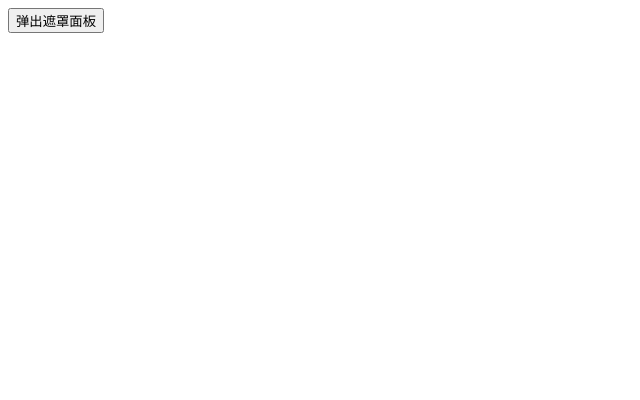
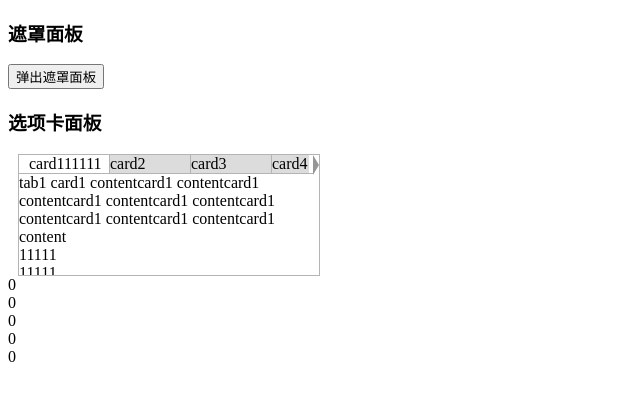
Before and after one commit to gaomin-github/my-pj6, a JavaScript app: page /panelDemo in a window 1280 px wide. Shown: the top 400 px of the page, without its empty margins (0-640 px from the left). Built offline with nearby package versions, Linux system fonts and the light colour scheme; the HTML template or start-up script is replaced by a standard one.

Commit message:
add tabpanel component
增加选项卡面板组件

```diff
--- a/package.json
+++ b/package.json
@@ -19,7 +19,9 @@
     "style-loader": "^0.23.1",
     "ts-loader": "^5.3.3",
     "typescript": "^3.3.1",
+    "vue-class-component": "^7.0.1",
     "vue-loader": "^15.6.2",
+    "vue-property-decorator": "^7.3.0",
     "vue-router": "^3.0.2",
     "vue-template-compiler": "^2.5.17",
     "webpack": "^4.29.0",
--- a/src/app.vue
+++ b/src/app.vue
@@ -14,7 +14,6 @@ export default({
 })
 </script>
 <style lang="scss">
-
 ul,li,ol{
     list-style: none;
     text-decoration: none;
--- /dev/null
+++ b/src/components/panel/TabItem.vue
@@ -0,0 +1,51 @@
+<template>
+    <section class="container">
+        <section class="tab_title" :class="activeIndex==tabIndex?'tab_title-active':'tab_title-inactive'" @click="activeCurMenu">
+            <slot name="tab_title"></slot>
+        </section>
+        <section class="tab_content" v-if="activeIndex==tabIndex">
+            <slot name="tab_content"></slot>
+        </section>
+    </section>
+</template>
+<script lang="ts">
+    import {Vue,Component,Prop} from 'vue-property-decorator';
+    @Component
+    export default class CardItem extends Vue{
+        @Prop() tabIndex!:string
+        get activeIndex(){
+            let obj:any=this.$parent
+            return obj.activeIndex
+        }
+        activeCurMenu(){
+            let obj:any=this.$parent
+            obj.handleClickItem(this.tabIndex)
+        }
+    }
+</script>
+<style lang="scss" scoped>
+.container{
+    position: static;
+    display: inline-block;
+    padding:0;
+    border:none;
+}
+.tab_title{
+    display: inline-block;
+    min-width:80px;
+    cursor: pointer;
+}
+.tab_title-inactive{
+    background-color: rgb(220,220,220);
+}
+.tab_title-active{
+    background-color: rgb(255,255,255);
+}
+.tab_content{
+    left:0px;
+    margin:0px;
+    right:10px;
+    width:100%;
+    position: absolute;
+}
+</style>
--- /dev/null
+++ b/src/components/panel/TabPanel.vue
@@ -0,0 +1,110 @@
+<template>
+    <section class="container">
+        <section class="pre_bar" @click="moveBar('right')" v-if="showLeftBar">
+        </section>
+        <section class="tab_container" ref="tabs">
+            <section class="tab_item" v-for="key in tabNum">
+                <slot :name="'tab'+key"></slot>
+            </section>
+        </section>
+        <section class="next_bar" @click="moveBar('left')" v-if="showRightBar">
+        </section>
+    </section>
+</template>
+<script lang="ts">
+    import {Vue,Component,Prop} from 'vue-property-decorator';
+    @Component
+    export default class TabPanel extends Vue{
+        activeIndex='tab1'
+        leftNum=0
+        showLeftBar=false
+        showRightBar=false
+        @Prop() tabNum!:number
+//        激活选中菜单
+        handleClickItem(param:string){
+            this.activeIndex=param
+        }
+        mounted(){
+            this.handleBarShow()
+
+        }
+//        控制滑动块显示
+        handleBarShow(){
+            let tabs:any=this.$refs['tabs']
+            let tabScrollLeft=tabs.scrollLeft
+            let tabClientWidth=tabs.clientWidth
+            let tabScrollWidth=tabs.scrollWidth
+            this.showLeftBar=tabScrollLeft>0?true:false
+            this.showRightBar=(tabScrollLeft+tabClientWidth<tabScrollWidth)?true:false
+        }
+//        滑动标题滚动条 true内容向右移动 false向左移动
+        moveBar(param:string){
+            let tabs:any=this.$refs['tabs']
+            let tabScrollLeft=tabs.scrollLeft
+            let tabClientWidth=tabs.clientWidth
+            let tabScrollWidth=tabs.scrollWidth
+            if(param=='right'){
+                if(tabScrollLeft>0){
+                    this.leftNum=this.leftNum-20
+                }
+                if(tabScrollLeft+tabClientWidth<tabScrollWidth){
+                    this.leftNum=this.leftNum-20
+                }
+            }else{
+                if(tabScrollLeft+tabClientWidth<tabScrollWidth){
+                    this.leftNum=this.leftNum+20
+                }
+            }
+            tabs.scrollLeft=this.leftNum
+            this.handleBarShow()
+        }
+
+    }
+</script>
+<style lang="scss" scoped>
+.container{
+    display: block;
+    padding:0px;
+    position: relative;
+    border:1px rgb(180,180,180) solid;
+    overflow-x: hidden;
+    overflow-y: hidden;
+    z-index: 3;
+    background-color: rgb(255,255,255);
+}
+.tab_container{
+    display: flex;
+    flex-direction: row;
+    flex:1;
+    overflow-x: scroll;
+    overflow-y: hidden;
+    height:100%;
+    z-index: 1;
+    margin-left: 10px;
+    margin-right:10px;
+}
+.tab_container::-webkit-scrollbar{
+    height:0;
+    box-shadow: none;
+}
+.pre_bar,.next_bar{
+    width:0px;
+    height:0;
+    position: absolute;
+    top:0px;
+    cursor: pointer;
+    background-color: rgb(255,255,255);
+}
+.pre_bar{
+    left:0px;
+    border-right:6px rgb(150,150,150) solid;
+    border-top:10px transparent solid;
+    border-bottom:10px transparent solid;
+}
+.next_bar{
+    right:0px;
+    border-left:6px rgb(150,150,150) solid;
+    border-top:10px transparent solid;
+    border-bottom:10px transparent solid;
+}
+</style>
--- a/src/components/panel/demo.vue
+++ b/src/components/panel/demo.vue
@@ -1,30 +1,84 @@
 <template>
     <section>
+        <h3>遮罩面板</h3>
         <button @click="switchPopPanel">弹出遮罩面板</button>
         <pop-panel :isShow="showPopPanel" v-on:close-pop-panel="closePopPanel">
             <section slot="content" class="pop_content">
                 <p>1111111</p>
                 <p>2222222</p>
                 <p>3333333</p>
-                <p>4444444</p>
-                <p>4444444</p>
-                <p>4444444</p>
-                <p>4444444</p>
-                <p>4444444</p>
-                <p>4444444</p>
-                <p>4444444</p>
-                <p>4444444</p>
-                <p>4444444</p>
-                <p>4444444</p>
-                <p>4444444</p>
-
             </section>
         </pop-panel>
+        <h3>选项卡面板</h3>
+        <tab-panel :tabNum="5" class="card_panel">
+            <tab-item slot="tab1" tabIndex="tab1">
+                <section slot="tab_title" class="tab_title">
+                    card111111
+                </section>
+                <section slot="tab_content" class="tab_content">
+                    tab1
+                    card1 contentcard1 contentcard1 contentcard1 contentcard1 contentcard1 contentcard1 contentcard1 contentcard1 content
+                    <p>11111</p>
+                    <p>11111</p>
+                    <p>11111</p>
+                </section>
+            </tab-item>
+            <tab-item slot="tab2" tabIndex="tab2">
+                <section slot="tab_title" class="tab_title">
+                    card2
+                </section>
+                <section slot="tab_content" class="tab_content">
+                    card2 content
+                    <p>22222</p>
+                    <p>22222</p>
+                    <p>22222</p>
+                </section>
+            </tab-item>
+            <tab-item slot="tab3" tabIndex="tab3">
+                <section slot="tab_title" class="tab_title">
+                    card3
+                </section>
+                <section slot="tab_content" class="tab_content">
+                    card3 content
+                    <p>33333</p>
+                    <p>33333</p>
+                    <p>33333</p>
+                </section>
+            </tab-item>
+            <tab-item slot="tab4" tabIndex="tab4">
+                <section slot="tab_title" class="tab_title">
+                    card4
+                </section>
+                <section slot="tab_content" class="tab_content">
+                    card3 content
+                    <p>33333</p>
+                    <p>33333</p>
+                    <p>33333</p>
+                </section>
+            </tab-item>
+            <tab-item slot="tab5" tabIndex="tab5">
+                <section slot="tab_title" class="tab_title">
+                    card5
+                </section>
+                <section slot="tab_content" class="tab_content">
+                    card3 content
+                    <p>33333</p>
+                    <p>33333</p>
+                </section>
+            </tab-item>
+        </tab-panel>
+        <p>0</p>
+        <p>0</p>
+        <p>0</p>
+        <p>0</p>
+        <p>0</p>
     </section>
 </template>
 <script lang="ts">
     import Vue from 'vue';
     import popPanel from './PopPanel.vue';
+    import tabPanel from './TabPanel.vue';
+    import tabItem from './TabItem.vue';
     export default Vue.extend({
         data:function():{
             showPopPanel:boolean,    //是否展示弹出面板
@@ -34,7 +88,9 @@
             }
         },
         components:{
-            popPanel
+            popPanel,
+            tabPanel,
+            tabItem,
         },
         methods:{
             switchPopPanel:function(){
@@ -53,4 +109,16 @@
         height:200px;
         overflow-y: scroll;
     }
+    .card_panel{
+        margin-left: 10px;
+        width:300px;
+        height:120px;
+        .tab_title{
+            border-right:1px rgb(180,180,180) solid;
+        }
+        .tab_content{
+            border-top:1px rgb(180,180,180) solid;
+
+        }
+    }
 </style>
--- a/tsconfig.json
+++ b/tsconfig.json
@@ -8,7 +8,9 @@
     "target": "es2017",
     "experimentalDecorators": true,
     "allowJs": true,
-    "strictPropertyInitialization":false
+    "strictPropertyInitialization":false,
+    "allowSyntheticDefaultImports": true,
+    "experimentalDecorators":true
   },
   "include": [
     "./src/**/*"
--- a/vue.d.ts
+++ b/vue.d.ts
@@ -1,7 +1,10 @@
 import Vue from 'vue';
 import VueRouter from 'vue-router';
 import {Route} from 'vue-router';
+import {Component} from 'vue-property-decorator';
 declare module 'vue/types/vue' {
+    import Vue from 'vue';
+    export default Vue;
     interface Vue{
         $router:VueRouter,
         $route:routes
```
Also changed, not shown: src/components/drop-down/index.ts (deleted), 2 other files (tests, documents, lock files or other folders).
